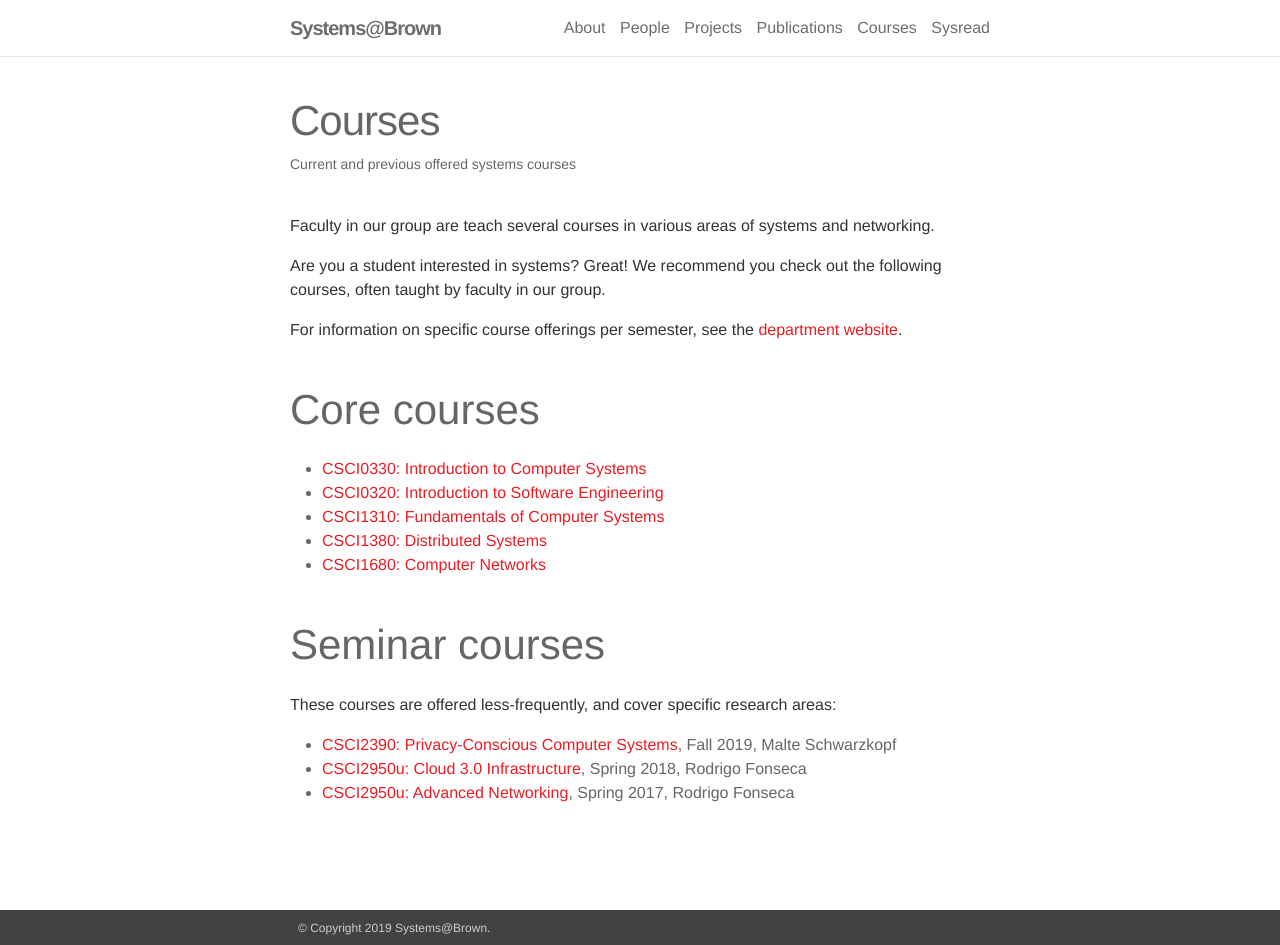
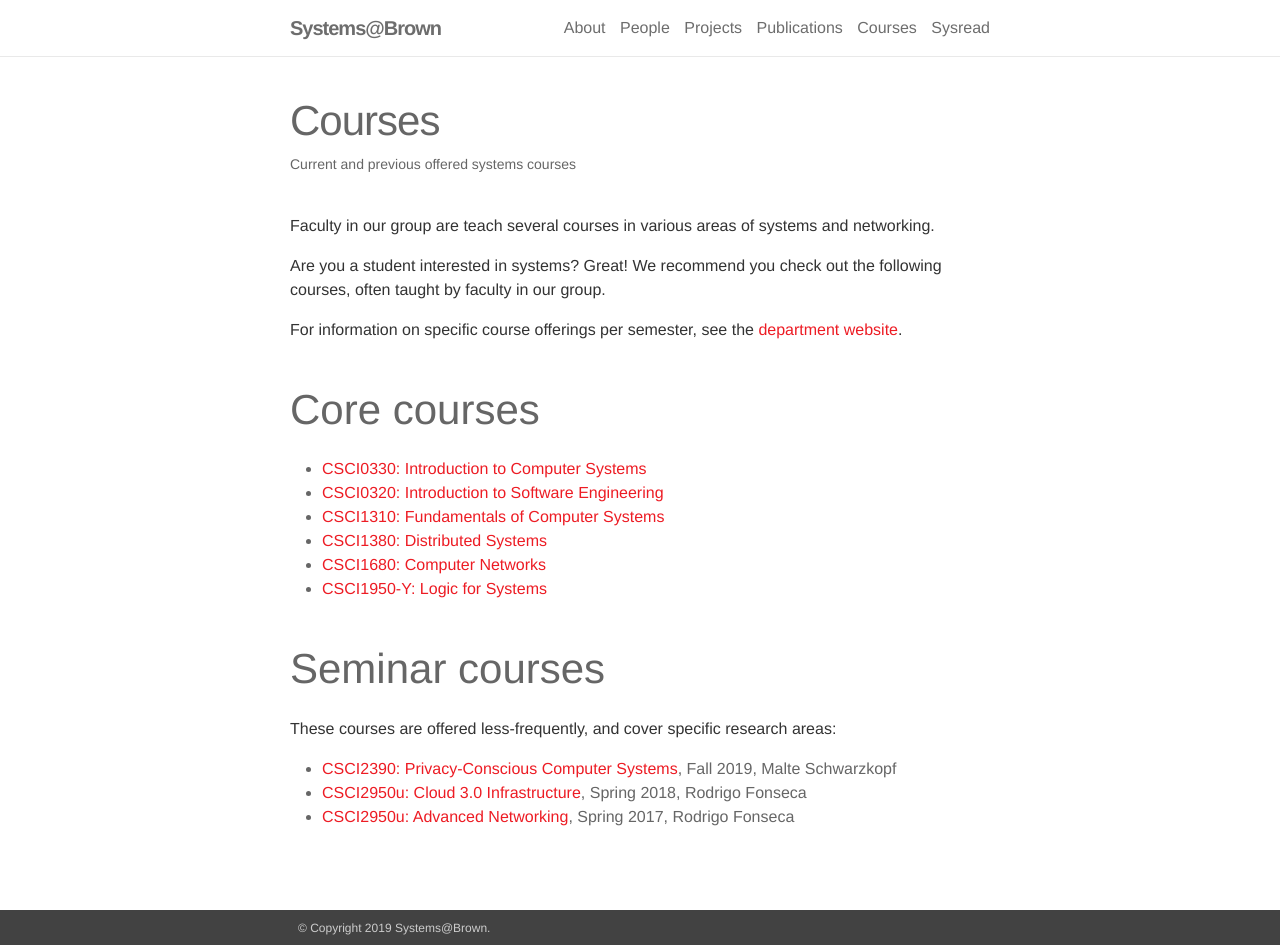
Before and after one commit to brownsys/systems-web, a Jekyll site: the page built from _pages/courses.md, in a window 1280 px wide and 945 px high. Built offline with Jekyll 4.4.1, drawn with Linux system fonts in a browser that asks for light colours; nearby versions of some CDN libraries.

Commit message:
Logic for Systems

```diff
--- a/_pages/courses.md
+++ b/_pages/courses.md
@@ -21,6 +21,9 @@ core_courses:
  - csci1680:
    title: "CSCI1680:  Computer Networks"
    link: https://cs.brown.edu/courses/csci1680
+ - csci1950y:
+   title: "CSCI1950-Y: Logic for Systems"
+   link: http://cs.brown.edu/courses/cs195y/
 
 seminar_courses:
  - csci2390f19:
```
